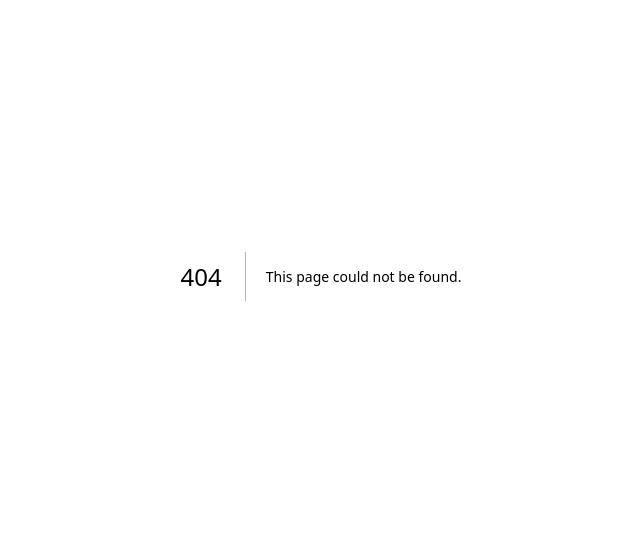
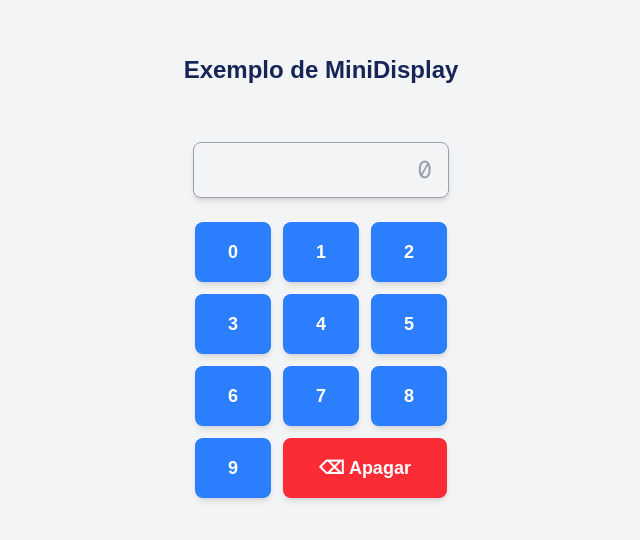
Before and after one commit to Anaelica/revisoes, a Next.js app: page /hooks-revis in a window 1280 px wide. Before the commit this address had no page. Shown: the part 124-664 px from the top of the page, without its empty margins (319-959 px from the left). Built offline with nearby package versions, Linux system fonts and the light colour scheme.

Commit message:
feat: calculadora

```diff
--- /dev/null
+++ b/src/app/hooks-revis/page.tsx
@@ -0,0 +1,11 @@
+// app/page.tsx
+import MiniDisplay from "@/components/miniDisplay";
+
+export default function Page() {
+  return (
+    <main className="flex flex-col items-center justify-center min-h-screen bg-gray-100">
+      <h1 className="text-2xl text-blue-950 font-bold mb-6">Exemplo de MiniDisplay</h1>
+      <MiniDisplay />
+    </main>
+  );
+}
--- /dev/null
+++ b/src/components/miniDisplay.tsx
@@ -0,0 +1,35 @@
+'use client'
+
+import { useState } from "react"
+
+export default function MiniDisplay() {
+
+    const [display, setDisplay] = useState("")
+
+    return (
+        <div className="flex flex-col items-center mt-8">
+            <div className="flex justify-end text-black items-center border border-gray-400 bg-gray-100 rounded-lg px-4 w-64 h-14 text-2xl font-mono overflow-hidden whitespace-nowrap shadow-md">
+                {display || <span className="text-gray-400">0</span>}
+            </div>
+
+            <div className="grid grid-cols-3 gap-3 mt-6">
+                {[..."0123456789"].map((num) => (
+                    <button
+                        key={num}
+                        className="bg-blue-500 hover:bg-blue-600 text-white text-lg font-semibold p-4 rounded-lg shadow-md w-19 transition-all active:scale-95"
+                        onClick={() => setDisplay(display.length < 12 ? display + num : display)}
+                    >
+                        {num}
+                    </button>
+                ))}
+
+                <button
+                    className="bg-red-500 hover:bg-red-600 text-white font-bold text-lg col-span-2 p-4 rounded-lg shadow-md transition-all active:scale-95"
+                    onClick={() => setDisplay(display.slice(0, -1))}
+                >
+                    ⌫ Apagar
+                </button>
+            </div>
+        </div>
+    )
+}
```
